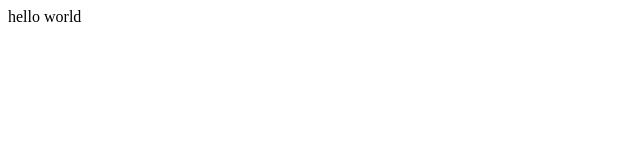
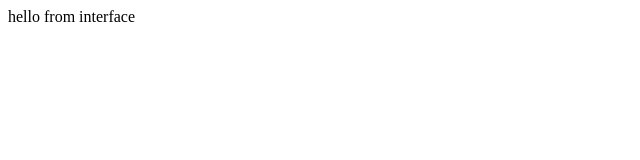
Before and after one commit to marcferraro/waveforming, a React (Create React App) app: page /new-overlapping-waveform in a window 1280 px wide. Shown: the top 160 px of the page, without its empty margins (0-640 px from the left). Built offline with nearby package versions, Linux system fonts and the light colour scheme.

Commit message:
Basic Route

```diff
--- a/src/App.js
+++ b/src/App.js
@@ -1,9 +1,12 @@
 import { Route, Switch } from 'react-router-dom';
+import OverlappingWaveformInterface from './components/OverlappingWaveformInterface'
 
 function App() {
   return (
     <div className="App">
-      hello world
+      <Switch>
+        <Route path='/new-overlapping-waveform' component={OverlappingWaveformInterface}/>
+      </Switch>
     </div>
   );
 }
--- /dev/null
+++ b/src/components/OverlappingWaveformInterface.js
@@ -0,0 +1,6 @@
+
+export default function OverlappingWaveformInterface(){
+    return(
+        <div>hello from interface</div>
+    )
+}
```
